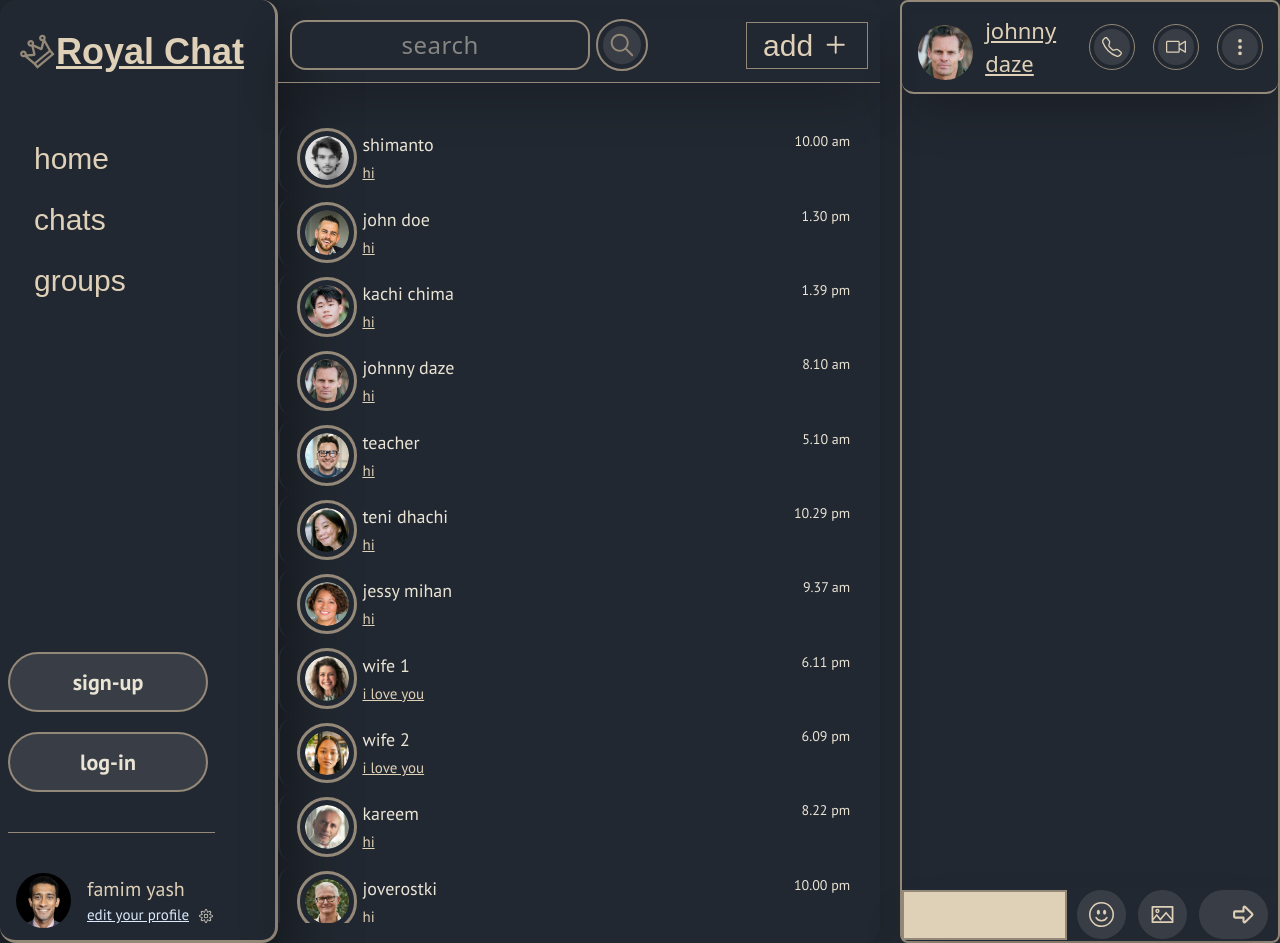
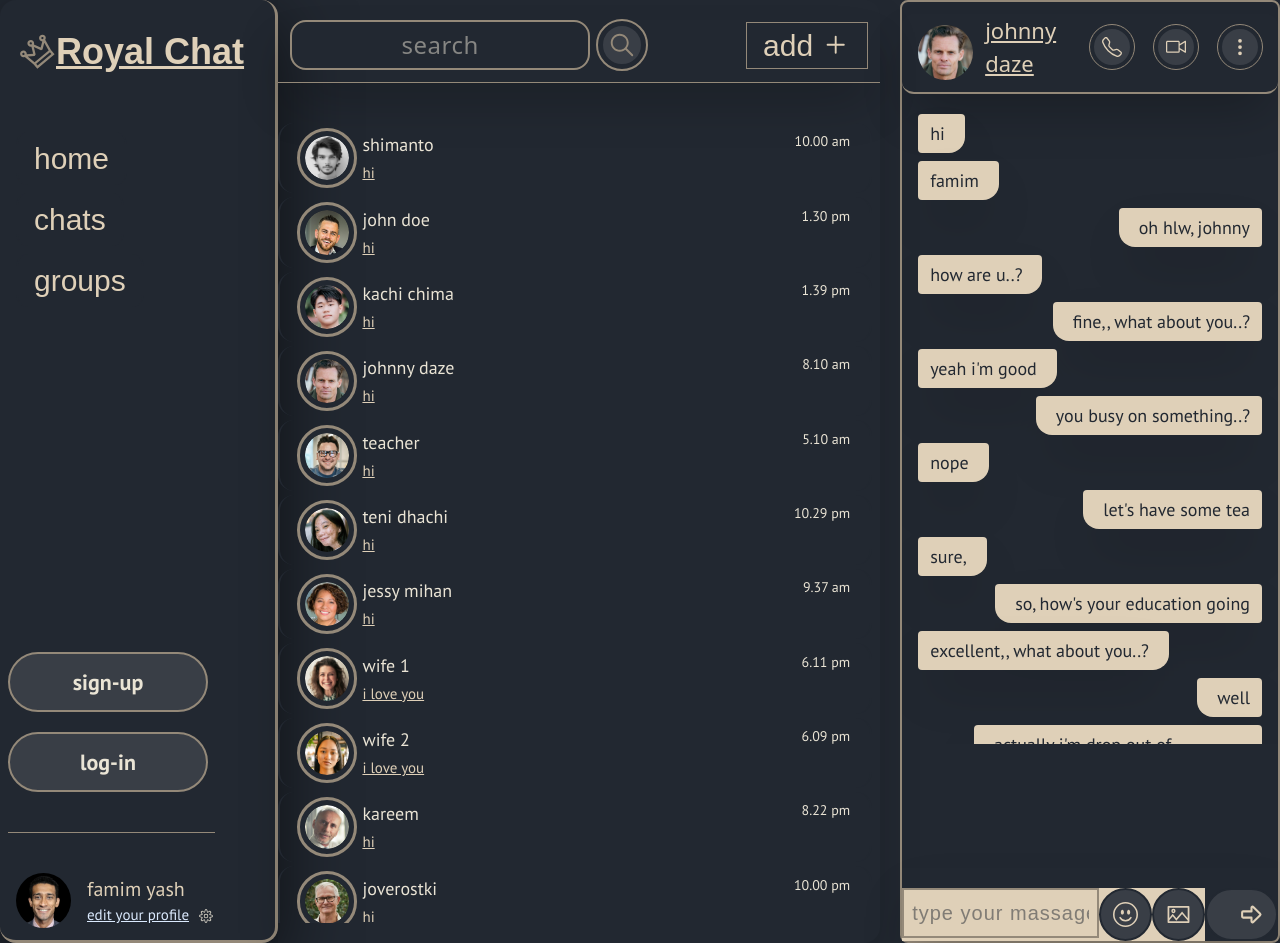
Before and after one commit to famim2002/chatting-app, a React (Vite) app: page / in a window 1280 px wide. Built offline with nearby package versions, Linux system fonts and the light colour scheme; a web font is replaced by a local one.

Commit message:
content-add

```diff
--- /dev/null
+++ b/src/componenets/common-components/MyMassage.jsx
@@ -0,0 +1,11 @@
+import React from "react";
+
+const MyMassage = ({ myMassage }) => {
+  return (
+    <div className="ml-auto ">
+      <h2 className="text-[18px] max-w-2xs text-primary bg-base py-1.5 pr-3 pl-5 rounded-bl-2xl rounded-sm shadow-2xl font-regularFont  ">{myMassage}</h2>
+    </div>
+  );
+};
+
+export default MyMassage;
--- /dev/null
+++ b/src/componenets/common-components/OtherMassage.jsx
@@ -0,0 +1,13 @@
+import React from 'react'
+
+const OtherMassage = ({otherMassage}) => {
+  return (
+    <div className="mr-auto">
+      <h2 className="text-[18px] max-w-2xs text-primary bg-base py-1.5 pr-5 pl-3 rounded-br-2xl rounded-sm shadow-2xl font-regularFont  ">
+        {otherMassage}
+      </h2>
+    </div>
+  );
+}
+
+export default OtherMassage
--- a/src/pages/ChatBox.jsx
+++ b/src/pages/ChatBox.jsx
@@ -149,18 +149,18 @@ const ChatBox = () => {
               time="10.00 pm"
               message="hi"
             />
-            <Users
-              image="/sample-image (18).jpg"
-              name="otina mana"
-              time="9.30 am"
-              message="hi"
-            />
 
             <Users
               image="/sample-image (2).jpg"
               name="kachi chiwa"
               time="9.30 am"
               message="hi"
+            />
+            <Users
+              image="/sample-image (18).jpg"
+              name="wife 3"
+              time="9.30 am"
+              message="I love you"
             />
           </div>
         </div>
--- a/src/pages/ChatPage.jsx
+++ b/src/pages/ChatPage.jsx
@@ -7,6 +7,8 @@ import { AiOutlinePicture } from "react-icons/ai";
 import { TbArrowBigRight } from "react-icons/tb";
 
 import { Link } from "react-router";
+import OtherMassage from "../componenets/common-components/OtherMassage";
+import MyMassage from "../componenets/common-components/MyMassage";
 
 const ChatPage = () => {
   return (
@@ -62,32 +64,71 @@ const ChatPage = () => {
               </Link>
             </div>
           </div>
-          <div className="mt-auto shadow-2xl flex items-center">
+          <div className="message flex flex-col gap-2 overflow-y-auto max-h-[calc(100vh-150px)] px-4 py-5">
+            <OtherMassage otherMassage="hi" />
+            <OtherMassage otherMassage="famim" />
+            <MyMassage myMassage="oh hlw, johnny" />
+            <OtherMassage otherMassage="how are u..?" />
+            <MyMassage myMassage="fine,, what about you..?" />
+            <OtherMassage otherMassage="yeah i'm good" />
+            <MyMassage myMassage="you busy on something..?" />
+            <OtherMassage otherMassage="nope" />
+            <MyMassage myMassage="let's have some tea" />
+            <OtherMassage otherMassage="sure," />
+            <MyMassage myMassage="so, how's your education going" />
+            <OtherMassage otherMassage="excellent,, what about you..?" />
+            <MyMassage myMassage="well" />
+            <MyMassage myMassage="actually i'm drop out of university" />
+            <OtherMassage otherMassage="why" />
+            <MyMassage myMassage="i'm thiking on doing something of my own" />
+            <OtherMassage otherMassage="oh that's really impressive" />
+            <OtherMassage otherMassage="tell me more.." />
+            <MyMassage myMassage="sure.." />
+            <MyMassage
+              myMassage="acutally i'm planning to grow my skills,
+                                  kind of technical skill"
+            />
+            <OtherMassage otherMassage="any particular..?" />
+            <MyMassage myMassage="i'm looking into web-development" />
+            <OtherMassage otherMassage="that's so cool dude.." />
+            <MyMassage myMassage="thanks" />
+            <OtherMassage otherMassage="okay then , I think that's enough for today" />
+            <OtherMassage otherMassage="we will talk on this someday later.." />
+            <MyMassage myMassage="sure, if you want" />
+            <MyMassage myMassage="goodbye, take care of yourself" />
+            <OtherMassage otherMassage="you too" />
+            <OtherMassage otherMassage="goodbye" />
+          </div>
+          <div
+            className="mt-auto shadow-2xl flex flex-col items-start justify-between pt-5
+                          lg:flex-col xl:flex-row"
+          >
+            <div className="w-full flex bg-base">
               <input
                 type="text"
+                placeholder="type your massage..."
                 className="px-2  w-full h-[50px] text-xl text-primary bg-base font-headerFont tracking-wider outline-0 border-brand border-2 "
               />
-            <div className="px-2 flex gap-2">
+
               <div className="p-3 bg-secondary border-2 border-primary rounded-full hover:bg-base  group">
                 <BsEmojiSmile
                   className="text-[20px] text-base  group-hover:text-primary
-                            lg:text-[25px]"
+                            xl:text-[25px]"
                 />
               </div>
 
               <div className="p-3 bg-secondary border-2 border-primary rounded-full hover:bg-base group">
                 <AiOutlinePicture
                   className="text-[20px] text-base  group-hover:text-primary
-                           lg:text-[25px]"
+                          xl:text-[25px]"
                 />
               </div>
-
+            </div>
             <div className="p-3 bg-secondary border-2 border-primary rounded-full hover:bg-base group">
               <TbArrowBigRight
                 className="text-[20px] text-base  ml-5  group-hover:text-primary
-                           lg:text-[25px]"
+                         lg:text-[25px]  xl:text-[25px]"
               />
-              </div>
             </div>
           </div>
         </div>
```
Lines whose indentation alone changed are shown as unchanged.
